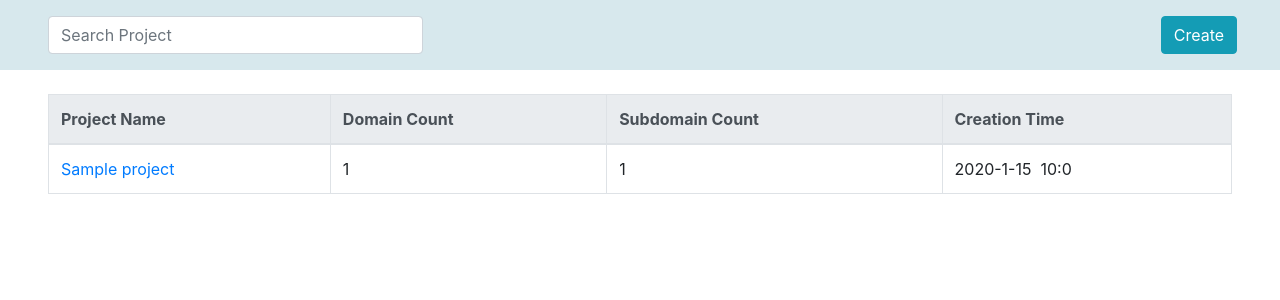
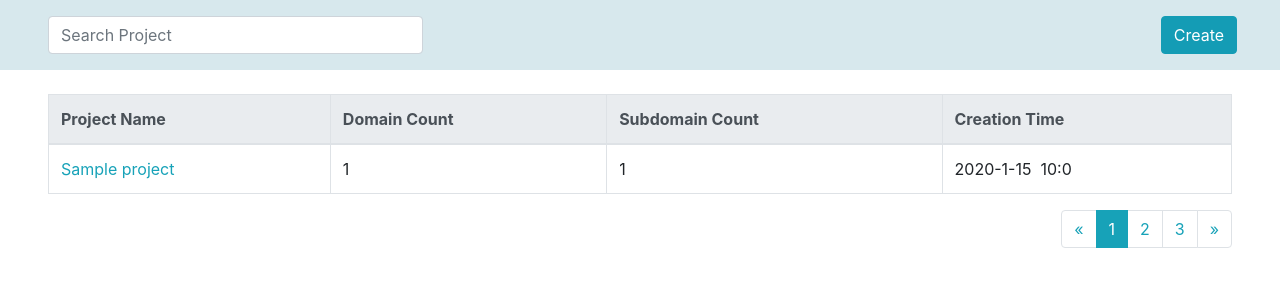
Before and after one commit to d4rk30/PAM, a Flask app: page /project in a window 1280 px wide. Shown: the part 56-356 px from the top of the page. Run offline with Flask 2, Linux system fonts and the light colour scheme; tables that the repository leaves empty hold one stand-in row (values such as "Sample post"); some libraries are stand-ins or nearby versions.

Commit message:
The optimization design

```diff
--- a/pam/static/css/style.css
+++ b/pam/static/css/style.css
@@ -1,3 +1,11 @@
+a {
+	color: #17a2b8;
+}
+
+a:hover {
+	color: #1B8598;
+}
+
 .bg-deepblue {
 	background-color: #38546A;
 }
@@ -17,3 +25,12 @@
 	background-color: #1B8598;
 	border-color: #1B8598;
 }
+
+.page-link {
+	color: #17a2b8;
+}
+
+.page-item.active .page-link {
+	background-color: #17a2b8;
+	border-color: #17a2b8;
+}
--- a/pam/templates/project.html
+++ b/pam/templates/project.html
@@ -85,4 +85,23 @@
 			{%- endfor -%}
 		</tbody>
 	</table>
+	<nav aria-label="Page navigation example">
+		<ul class="pagination justify-content-end">
+			<li class="page-item">
+				<a class="page-link" href="#" aria-label="Previous">
+					<span aria-hidden="true">&laquo;</span>
+					<span class="sr-only">Previous</span>
+				</a>
+			</li>
+			<li class="page-item active"><a class="page-link" href="#">1</a></li>
+			<li class="page-item"><a class="page-link" href="#">2</a></li>
+			<li class="page-item"><a class="page-link" href="#">3</a></li>
+			<li class="page-item">
+				<a class="page-link" href="#" aria-label="Next">
+					<span aria-hidden="true">&raquo;</span>
+					<span class="sr-only">Next</span>
+				</a>
+			</li>
+		</ul>
+	</nav>
 {%- endblock -%}
```
Also changed, not shown: README.md.
